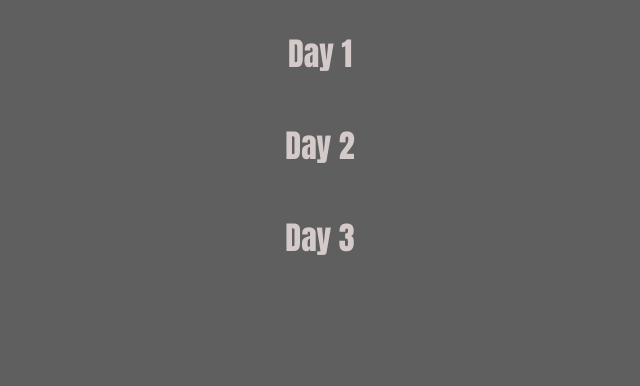
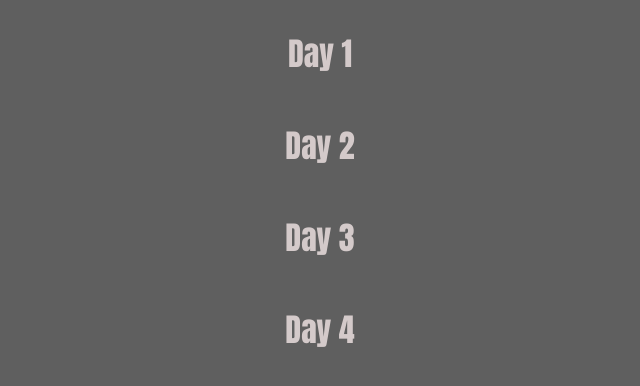
Before and after one commit to Hasanhayat/web, a plain HTML site: page index.html in a window 1280 px wide. Shown: the whole page, without its empty margins (320-960 px from the left). Drawn offline with Linux system fonts and the light colour scheme.

Commit message:
Update index.html

```diff
--- a/index.html
+++ b/index.html
@@ -9,6 +9,7 @@
     <h1>day 1</h1>
     <h1>day 2</h1>
     <h1>day 3</h1>
+        <h1>day 4</h1>
 
 
     <script src="app.js"></script>
```
